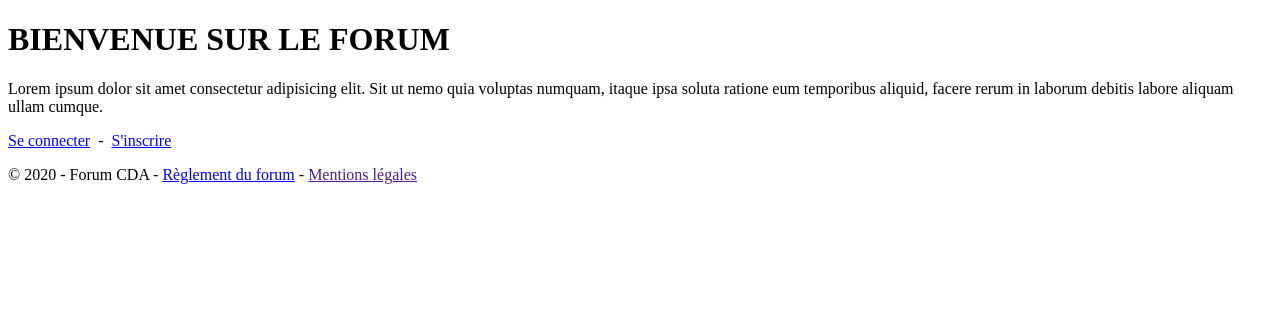
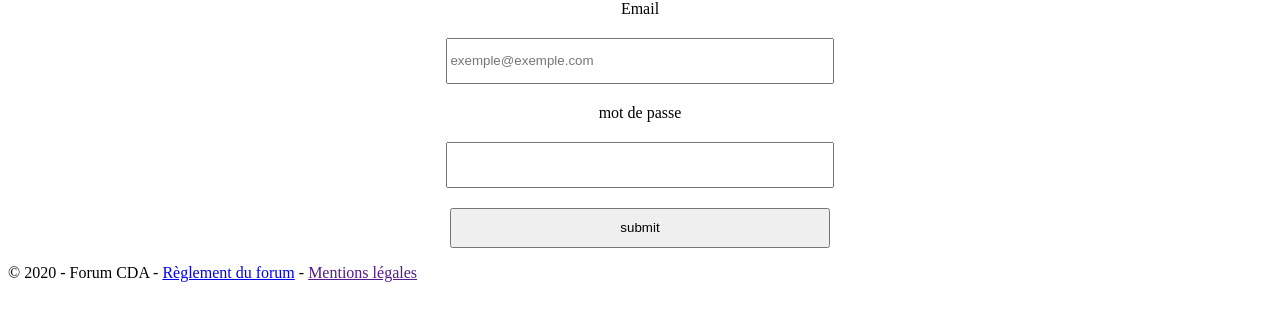
Before and after one commit to MAAkkari/mvc-forum, a PHP site: page /index.php?ctrl=security&action=login in a window 1280 px wide. Shown: the part 55-376 px from the top of the page. Run offline with PHP 8.4, Linux system fonts and the light colour scheme; some libraries are stand-ins or nearby versions.

Commit message:
inscription formulaire

```diff
--- a/controller/SecurityController.php
+++ b/controller/SecurityController.php
@@ -8,30 +8,59 @@
     use Model\Managers\TopicManager;
     use Model\Managers\PostManager;
     use Model\Managers\CategorieManager;
+    use Model\Managers\UserManager;
 
 
-    class ForumController extends AbstractController implements ControllerInterface{
+    class SecurityController extends AbstractController implements ControllerInterface{
 
 
         public function login(){
-            $userManager = New UserManager;
 
-            if($_POST["submit"]){
-                echo " recu ";
+            $userManager = New UserManager();
+
+            if(isset($_POST["submit"])){
+
             }else{
-                $view = VIEW_DIR."forum/login.php";
-                header("Location:$view");
+                return[
+                "view"=> VIEW_DIR."forum/login.php"
+                ];
             }
-
-
 
         }
 
         public function register(){
+            $userManager= new UserManager();
+            if(isset($_POST["submit"])){
 
-        }
+                $email = filter_input(INPUT_POST,"email", FILTER_SANITIZE_FULL_SPECIAL_CHARS,
+                FILTER_VALIDATE_EMAIL);
+                $pseudo = filter_input(INPUT_POST,"pseudo", FILTER_SANITIZE_FULL_SPECIAL_CHARS);
+                $pass1 = filter_input(INPUT_POST,"mdp", FILTER_SANITIZE_FULL_SPECIAL_CHARS);
+                $pass2 = filter_input(INPUT_POST,"mdp2", FILTER_SANITIZE_FULL_SPECIAL_CHARS);
+                if ( $pass1 == $pass2 && strlen($pass1)>=8){
+                    $passVerif =true;
+                } else {
+                    // message d erreur password different
+                }
 
-        public function logout(){
+                var_dump( $userManager->findOneByMail($email) );die;
+
+                if ( $email && $pseudo && $passVerif && !$userManager->findOneByMail($email) &&
+                    !$userManager->findOneByPseudo($pseudo)){
+                    $mdp = password_hash($pass1, PASSWORD_DEFAULT);
+                    var_dump($mdp);
+                    $sql ="INSERT INTO user (pseudo , mdp , email , role)
+                    VALUES (':pseudo' , ':mdp' , ':email' , ':role')";
+                    DAO::select($sql, ['pseudo'=> $pseudo , 'mdp'=>$mdp , 'email'=>$email , 'role'=>0]);
+                }
+            }
+            else{
+                return[
+                "view"=> VIEW_DIR."forum/register.php"
+                ];
+            }
+
+
 
         }
 
@@ -46,25 +75,7 @@
 
 
 
+        public function logout(){
 
-
-
-
-
-
-
-
-
-
-
-
-
-
-
-
-
-
-
-
-
+        }
     }
--- a/index.php
+++ b/index.php
@@ -30,6 +30,7 @@
     //on vérifie que le namespace pointe vers une classe qui existe
     if(!class_exists($ctrlNS)){
         //si c'est pas le cas, on choisit le namespace du controller par défaut
+        echo $ctrlNS;die;
         $ctrlNS = "controller\\".DEFAULT_CTRL."Controller";
     }
     $ctrl = new $ctrlNS();
--- a/model/managers/UserManager.php
+++ b/model/managers/UserManager.php
@@ -14,13 +14,23 @@
             parent::connect();
         }
 
-        public function registerRequest(){
+        public function findOneByMail($mail){
+            $sql="SELECT * FROM user WHERE user.email=:mail";
 
 
+                DAO::select($sql,['mail'=>$mail]);
+
+        }
+        public function findOneByPseudo($pseudo){
+            $sql="select * from user where user.pseudo=:pseudo";
+
+            return $this->getOneOrNullResult(
+                DAO::select($sql, []),
+                $this->className
+            );
         }
 
         public function loginRequest(){
-
 
         }
 
--- a/public/css/style.css
+++ b/public/css/style.css
@@ -23,3 +23,15 @@
     align-items: center;
     column-gap: 10px;
 }
+.formRegister{
+    display:flex;
+    flex-direction: column;
+    row-gap: 20px;
+    align-items: center;
+
+}
+.formRegister input {
+    width: 30%;
+    height: 40px;
+
+}
--- a/view/forum/login.php
+++ b/view/forum/login.php
@@ -1,4 +1,4 @@
-<form action="index.php?ctrl=forum&action=login">
+<form class="formRegister" action="index.php?ctrl=forum&action=login">
 
     <label for="email">Email</label>
     <input type="email" name="email" placeholder="exemple@exemple.com">
--- a/view/forum/register.php
+++ b/view/forum/register.php
@@ -1,4 +1,4 @@
-<form action="index.php?ctrl=forum&action=register">
+<form class="formRegister" method="post" action="index.php?ctrl=security&action=register">
 
     <label for="email">Email</label>
     <input type="email" name="email" placeholder="exemple@exemple.com">
--- a/view/forum/topicPosts.php
+++ b/view/forum/topicPosts.php
@@ -20,7 +20,7 @@ if($posts ){
  foreach($posts as $post){ ?>
     <div class="flex" >
 
-        <p><?= $post->getText() ?></p>
+        <p><?=  htmlspecialchars_decode($post->getText())  ?></p>
         <a style="color:red ;" href="index.php?ctrl=forum&action=deletePost&id=<?= $post->getId() ?>">Supprimer ce post</a>
         <button onclick=" if( document.querySelector('.FormTopic<?=$x?>').classList.contains('FormActive') ){
         document.querySelector('.FormTopic<?=$x?>').classList.remove('FormActive')}else  {
@@ -31,7 +31,7 @@ if($posts ){
     <form class="FormTopic FormTopic<?=$x?>"method="post" action="index.php?ctrl=forum&action=editPost&id=<?= $post->getId() ?>">
 
         <p><label>texte</label>
-        <input value="<?= $post->getText() ?>" type="text" name="text" required></p>
+        <input class="post" value="<?= $post->getText() ?>" type="text" name="text" required></p>
         <input  class="SubmitEditTopic" type="submit" name="submit" value="submit">
 
     </form>
--- a/view/home.php
+++ b/view/home.php
@@ -1,9 +1,3 @@
 <h1>BIENVENUE SUR LE FORUM</h1>
 
 <p>Lorem ipsum dolor sit amet consectetur adipisicing elit. Sit ut nemo quia voluptas numquam, itaque ipsa soluta ratione eum temporibus aliquid, facere rerum in laborum debitis labore aliquam ullam cumque.</p>
-
-<p>
-    <a href="/security/login.html">Se connecter</a>
-    <span>&nbsp;-&nbsp;</span>
-    <a href="/security/register.html">S'inscrire</a>
-</p>
--- a/view/layout.php
+++ b/view/layout.php
@@ -36,11 +36,13 @@
                             ?>
                             <a href="/security/viewProfile.html"><span class="fas fa-user"></span>&nbsp;<?= App\Session::getUser()?></a>
                             <a href="/security/logout.html">Déconnexion</a>
+                            <a href="index.php?ctrl=forum&action=listTopics">la liste des topics</a>
+                            <a href="index.php?ctrl=forum&action=listCategories">la liste des Categories</a>
                             <?php
                         }
                         else{
                             ?>
-                            <a href="index.php?ctrl=Security&action=login">Se connecter</a>
+                            <a href="index.php?ctrl=security&action=login">Se connecter</a>
                             <a href="index.php?ctrl=security&action=register">S'inscrire</a>
                             <a href="index.php?ctrl=forum&action=listTopics">la liste des topics</a>
                             <a href="index.php?ctrl=forum&action=listCategories">la liste des Categories</a>
```
